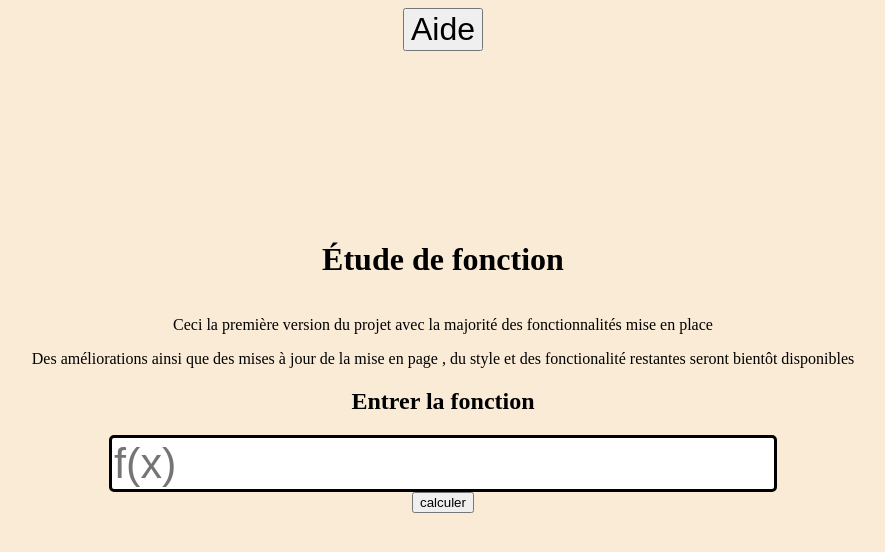
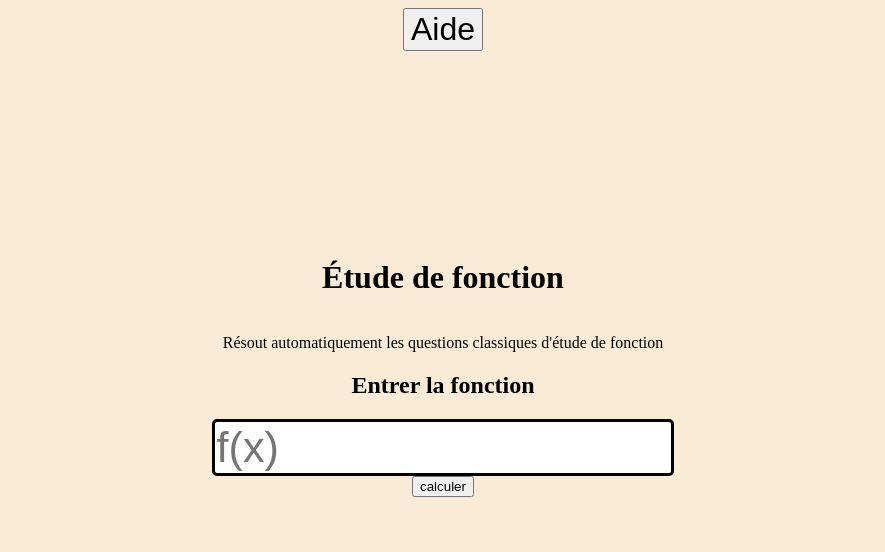
Before and after one commit to MrKtheNOob/Etude-de-fonction, a FastAPI app: page /home in a window 1280 px wide. Shown: the top 552 px of the page, without its empty margins (197-1082 px from the left). Run offline with FastAPI, Linux system fonts and the light colour scheme; some libraries are stand-ins or nearby versions.

Commit message:
fixing runtime errors due to some functions

```diff
--- a/algorythm.py
+++ b/algorythm.py
@@ -61,7 +61,7 @@ def calculate_derivative_image_between_critical_points(derivative, domain, criti
     # Assume critical_points is already sorted
     def recurse_interval(interval, numeric_values):
         # Find critical points within the interval (they're already sorted)
-        critical_in_interval = [p for p in numeric_values if int(interval.start) < p < int(interval.end)]
+        critical_in_interval = [p for p in numeric_values if interval.start < p < interval.end]
 
         if not critical_in_interval:
             # Base case: No critical points within the interval, evaluate at a random point
--- a/templates/home.html
+++ b/templates/home.html
@@ -50,16 +50,14 @@
             racine carré (\( \sqrt{x} \)): sqrt(expression)
             <br>
             infini (\(\infty\)) :oo
+            <br>
+            expo  (\( e \)) :exp(x)
         </p>
     </div>
     <h1>Étude de fonction</h1>
     <div class="up">
         <p>
-            Ceci la première version du projet avec la majorité des fonctionnalités mise en place
-        </p>
-        <p>
-            Des améliorations ainsi que des mises à jour de la mise en page , du style et des fonctionalité restantes
-            seront bientôt disponibles
+            Résout automatiquement les questions classiques d'étude de fonction
         </p>
         <div id="will change">
             <form hx-post="/calculate/étude" hx-target="main" hx-swap="innerHTML swap:1s">
@@ -93,14 +91,14 @@
             MathJax.typesetPromise();
             evt.detail.target.classList.add('htmx-added');
         }
-    });
+    })
     document.body.addEventListener('htmx:responseError', function(event) {
         const main=document.querySelector("main")
         const status = event.detail.xhr.status // HTTP status code
         const statusText = event.detail.xhr.statusText // HTTP status text
 
-        main.innerHTML = `<h2>Erreur ${status}: ${statusText}.</h2>`;
-  });
+        main.innerHTML = `<h2>Erreur ${status}: ${statusText}</h2>`;
+  })
 </script>
 
 </html>
```
